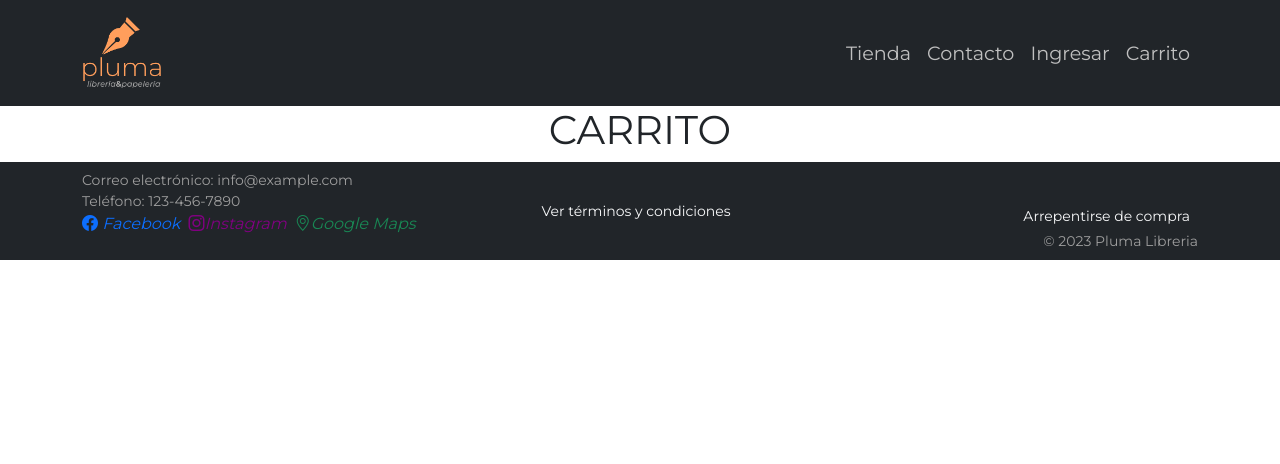
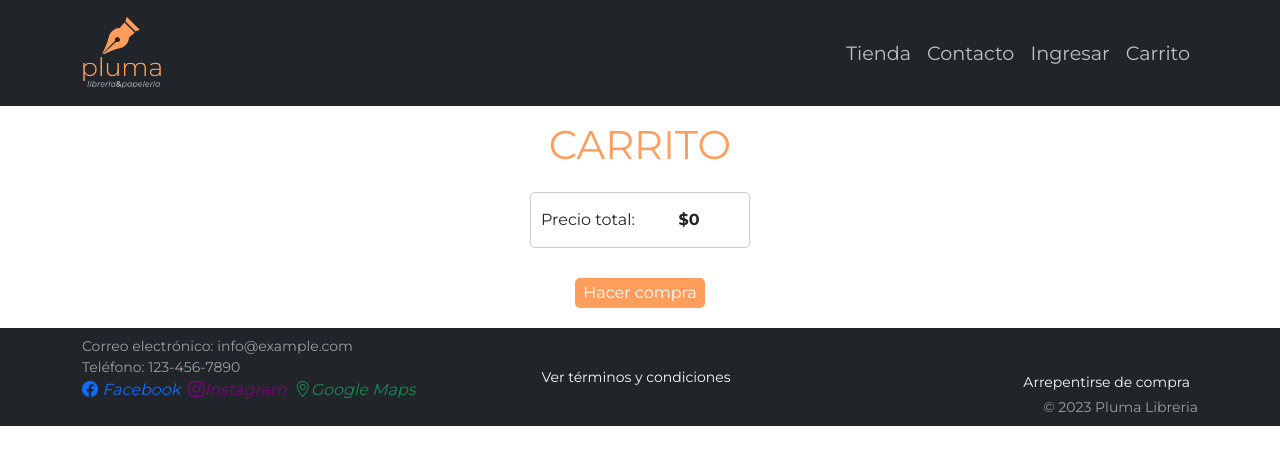
Before and after one commit to MoralesMatiasEzequiel/pf-libreria-FRONT, a React (Create React App) app: page /cart in a window 1280 px wide. Shown: the top 464 px of the page. Built offline with nearby package versions, Linux system fonts and the light colour scheme.

Commit message:
Carrito Hecho

```diff
--- a/src/components/views/CartProducts/CartProducts.jsx
+++ b/src/components/views/CartProducts/CartProducts.jsx
@@ -1,42 +1,115 @@
 import { useSelector, useDispatch } from "react-redux";
 import { deleteProductFromCart } from "../../../redux/CartActions";
-import { Link } from "react-router-dom"
-
+import { Link } from "react-router-dom";
+import style from "./CartProducts.module.css";
+import { useState, useEffect } from "react";
 
 const CartProducts = () => {
   const dispatch = useDispatch();
-    const { productsOnCart } = useSelector(state => state.cart)
+  const { productsOnCart } = useSelector((state) => state.cart);
   console.log(productsOnCart);
 
+  const [selectedStock, setSelectedStock] = useState({});
+
   const removeProduct = (id) => {
-        dispatch(deleteProductFromCart(id))
+    dispatch(deleteProductFromCart(id));
+  };
+
+  const handleStockChange = (change, productId) => {
+    const currentStock = selectedStock[productId] || 1;
+    const newStock = currentStock + change;
+
+    const product = productsOnCart.find((product) => product._id === productId);
+
+    if (newStock > 0 && newStock <= product.stock) {
+      setSelectedStock((prevState) => ({
+        ...prevState,
+        [productId]: newStock,
+      }));
     }
+  };
+
+  useEffect(() => {
+    const updatedStock = {};
+    productsOnCart.forEach((product) => {
+      updatedStock[product._id] = product.quantity;
+    });
+    setSelectedStock(updatedStock);
+  }, [productsOnCart]);
+
+  const totalPrice = productsOnCart.reduce((total, product) => {
+    const quantity = selectedStock[product._id] || product.quantity;
+    return total + product.price * quantity;
+  }, 0);
+
+  useEffect(() => {
+    const updatedStock = { ...selectedStock };
+    productsOnCart.forEach((product) => {
+      if (!updatedStock[product._id]) {
+        updatedStock[product._id] = 1;
+      }
+    });
+    setSelectedStock(updatedStock);
+  }, [productsOnCart]);
 
   return (
-        <div>
-            <h1>CARRITO</h1>
+    <div className={style.container}>
+      <h1 className={style.containerTitle}>CARRITO</h1>
 
-            {
-                productsOnCart && productsOnCart.map((product, index) => {
+      <div className={style.productsContainer}>
+        {productsOnCart &&
+          productsOnCart.map((product, index) => {
+            const productTotalPrice =
+              (product.price || 0) * (selectedStock[product._id] || 1);
+
             return (
-                        <div key={index}>
+              <div key={index} className={style.product}>
+                <div className={style.productDiv1}>
                   <img src={product.image} alt={product.name} />
-                            <h4>{product.name}</h4>
-                            <p>Marca: {product.brand}</p>
+                  <p>{product.name}</p>
+                </div>
+                <div className={style.productDiv2}>
+                  <p className={style.precio}>${isNaN(productTotalPrice) ? 0 : productTotalPrice}</p>
                   <p>Stock: {product.stock}</p>
-                            <p>Rating: {product.rating}</p>
-                            <p>Detalle del producto: {product.description}</p>
-                            <p>Precio: ${product.price}</p>
-                            <button onClick={() => removeProduct(product._id)}>Eliminar del carrito</button>
-                            <Link to={"/checkout"}>
-                                <button>Hacer compra</button>
+                  <div className={style.quantityContainer}>
+                    <p className={style.quantityLabel}>Cantidad:</p>
+                    <div className={style.stock}>
+                      <button
+                        className={style.quantityButton}
+                        onClick={() => handleStockChange(-1, product._id)}
+                        disabled={selectedStock[product._id] === 1}
+                      >
+                        -
+                      </button>
+                      <span className={style.quantityValue}>{selectedStock[product._id] || 1}</span>
+                      <button
+                        className={style.quantityButton}
+                        onClick={() => handleStockChange(1, product._id)}
+                        disabled={selectedStock[product._id] === product.stock}
+                      >
+                        +
+                      </button>
+                    </div>
+                  </div>
+                </div>
+
+                <button className={style.eliminarBtn} onClick={() => removeProduct(product._id)}>
+                  Eliminar
+                </button>
+              </div>
+            );
+          })}
+      </div>
+
+      <p className={style.totalPriceContainer}>
+        Precio total: <span className={style.totalPrice}>${totalPrice}</span>
+      </p>
+
+      <Link to={"/checkout"} className={style.link}>
+        <button className={style.compraBtn}>Hacer compra</button>
       </Link>
     </div>
-                    )
-                })
-            }
-        </div>
-    )
+  );
 };
 
 export default CartProducts;
--- a/src/components/views/CartProducts/CartProducts.module.css
+++ b/src/components/views/CartProducts/CartProducts.module.css
@@ -0,0 +1,175 @@
+.container {
+  display: flex;
+  flex-direction: column;
+  align-items: center;
+  justify-content: center;
+}
+
+.containerTitle {
+  margin-top: 15px;
+  margin-bottom: 15;
+  color: #ff9e5c;
+}
+
+.productsContainer {
+  display: flex;
+  flex-direction: column;
+  align-items: flex-start;
+}
+
+.product {
+  display: flex;
+  align-items: center;
+  justify-content: space-between; /* Alineación con espacio uniforme alrededor de los elementos */
+  margin-top: 10px;
+  width: 100%;
+  height: 80px;
+  margin-bottom: 15px;
+  border: 1px solid #ccc;
+  border-radius: 5px;
+  padding: 60px 10px;
+}
+
+.product img {
+  min-width: 100; /* Establece un ancho fijo */
+  height: 100px; /* Establece una altura fija */
+  object-fit: cover; /* Ajusta la imagen manteniendo su proporción y cubriendo el contenedor */
+  margin-right: 10px;
+}
+
+.product p {
+  margin-bottom: 5px;
+  margin-left: 20px;
+  margin-right: 20px;
+  justify-content: space-around;
+}
+
+.precio{
+    display: flex;
+    width: 50px;
+}
+
+.productDiv1{
+    display: flex;
+    align-items: center;
+    justify-content: space-between; /* Alineación con espacio uniforme alrededor de los elementos */
+    margin-top: 10px;
+    width: 100%;
+    height: 80px;
+    margin-bottom: 15px;
+    padding: 50px 10px;
+}
+.productDiv1 img {
+    min-width: 100; /* Establece un ancho fijo */
+    height: 100px; /* Establece una altura fija */
+    object-fit: cover; /* Ajusta la imagen manteniendo su proporción y cubriendo el contenedor */
+    margin-right: 10px;
+  }
+
+  .productDiv1 p {
+    margin-bottom: 5px;
+    margin-left: 20px;
+    margin-right: 20px;
+    justify-content: space-around;
+  }
+.productDiv2{
+    display: flex;
+    align-items: center;
+    justify-content: space-between; /* Alineación con espacio uniforme alrededor de los elementos */
+    margin-top: 10px;
+    width: 100%;
+    height: 80px;
+    margin-bottom: 15px;
+    padding: 50px 10px;
+}
+.productDiv2 img {
+    min-width: 100; /* Establece un ancho fijo */
+    height: 100px; /* Establece una altura fija */
+    object-fit: cover; /* Ajusta la imagen manteniendo su proporción y cubriendo el contenedor */
+    margin-right: 10px;
+  }
+
+  .productDiv2 p {
+    margin-bottom: 5px;
+    margin-left: 20px;
+    margin-right: 20px;
+    justify-content: space-around;
+  }
+
+.container .total-price {
+  margin-top: 15px;
+  margin-bottom: 15px;
+  font-weight: bold;
+}
+
+.eliminarBtn{
+    background-color: red;
+    border-color: red;
+    color: white;
+    border-radius: 5px;
+    border-style: solid;
+    margin-bottom: 5px;
+    margin-left: 5px;
+}
+.eliminarBtn:hover{
+    background-color: white;
+    color: red;
+}
+
+.compraBtn {
+    background-color: #ff9e5c;
+    border-color: #ff9e5c;
+    color: white;
+    border-radius: 5px;
+    border-style: solid;
+    margin-bottom: 5px;
+}
+.compraBtn:hover{
+    background-color: white;
+    color: #ff9e5c;
+}
+.link{
+    margin-top: 15px;
+    margin-bottom: 15px;
+}
+
+.quantityContainer {
+    display: flex;
+    align-items: center;
+  }
+
+  .quantityLabel {
+    margin-right: 8px;
+  }
+
+  .stock {
+    display: flex;
+    align-items: center;
+  }
+
+  .quantityButton {
+    padding: 4px 8px;
+    border: none;
+    background-color: #eee;
+    font-weight: bold;
+    cursor: pointer;
+  }
+
+  .quantityValue {
+    width: 24px;
+    text-align: center;
+  }
+
+  .totalPriceContainer {
+    margin: 15px 0px;
+    border: 1px solid #ccc;
+    border-radius: 5px;
+    padding: 15px 10px;
+
+  }
+
+  .totalPrice {
+    display: inline-block;
+    min-width: 100px;
+    font-weight: bold;
+  }
```
Lines whose indentation alone changed are shown as unchanged.
